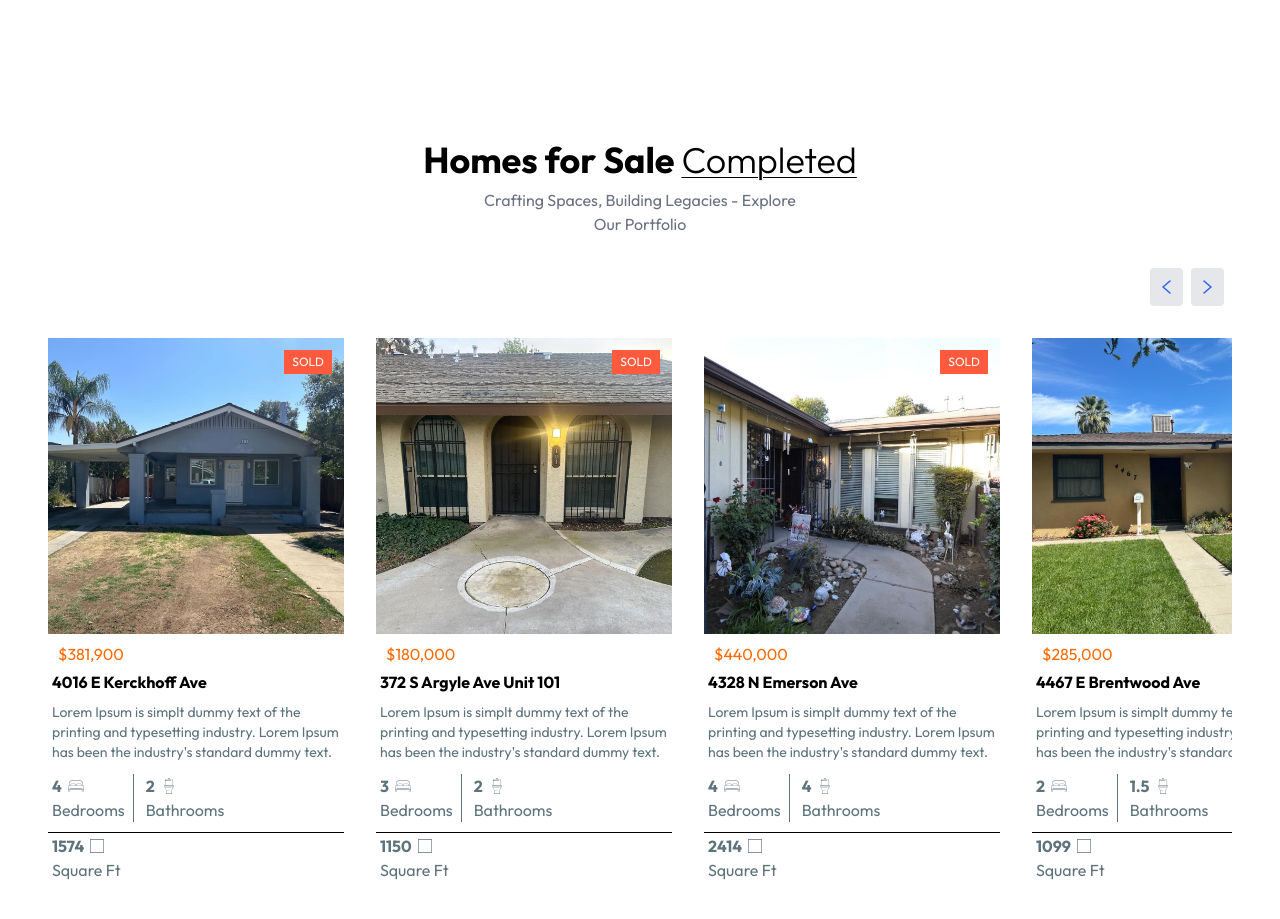
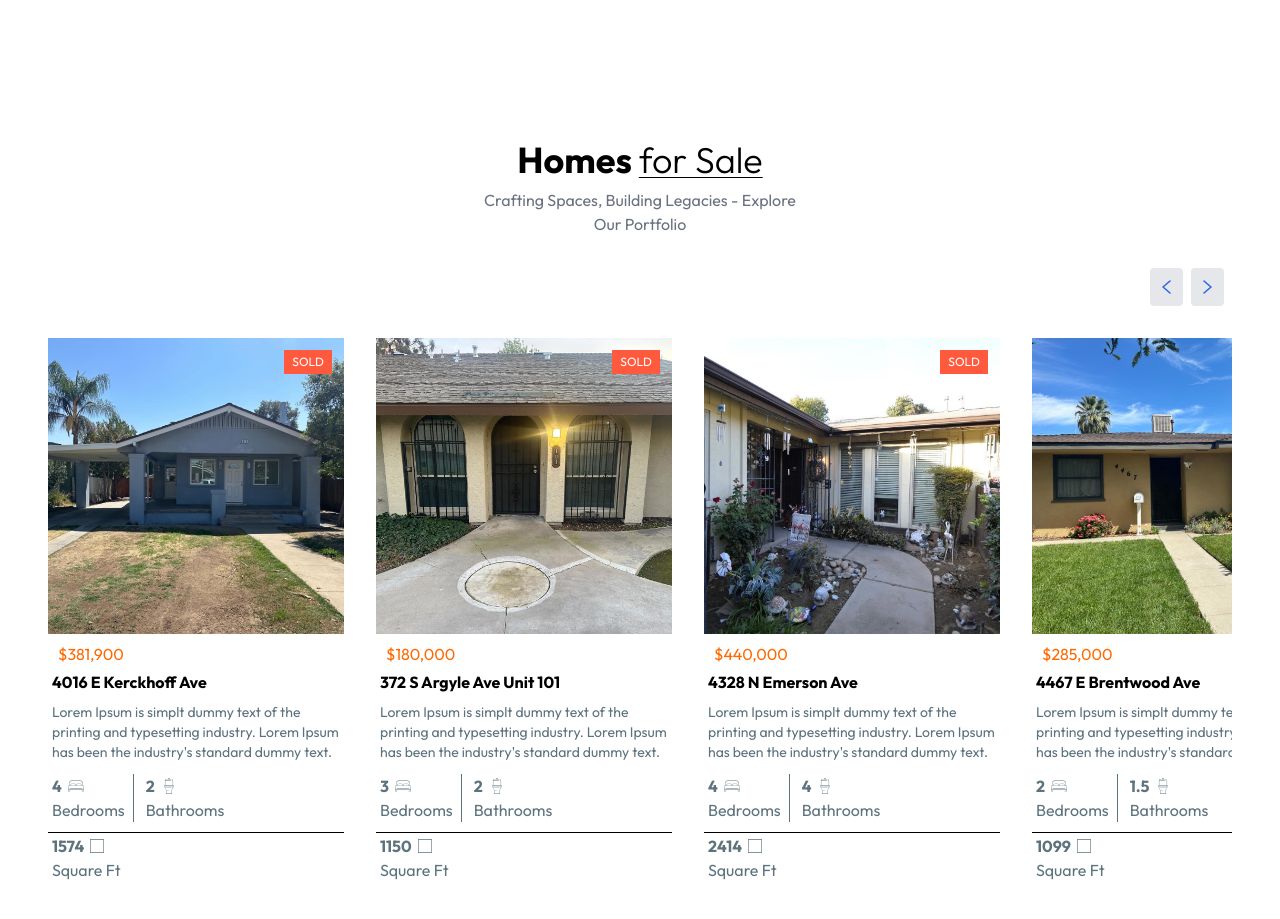
Before and after one commit to Ruben-Jim/Real-Estate, a React (Vite) app: page / in a window 1280 px wide. Shown: the part 820-1739 px from the top of the page. Built offline with nearby package versions, Linux system fonts and the light colour scheme.

Commit message:
fixing new projects

```diff
--- a/src/components/NewProjects.jsx
+++ b/src/components/NewProjects.jsx
@@ -32,7 +32,7 @@ const NewProjects = () => {
 
   return (
     <div className='container mx-auto py-4 pt-20 px-6 md:px-30 lg:px-12 my-20 w-full overflow-hidden' id='Homes'>
-      <h1 className='text-2xl sm:text-4xl font-bold mb-2 text-center'>Homes for Sale <span className='underline underline-offset-4 decoration-1 under font-light'>Completed</span></h1>
+      <h1 className='text-2xl sm:text-4xl font-bold mb-2 text-center'>Homes <span className='underline underline-offset-4 decoration-1 under font-light'>for Sale</span></h1>
       <p className='text-center text-gray-500 mb-8 max-w-80 mx-auto'>Crafting Spaces, Building Legacies - Explore Our Portfolio</p>
 
       {/* slider buttons */}
```
Also changed, not shown: 2 other files (tests, documents, lock files or other folders).
